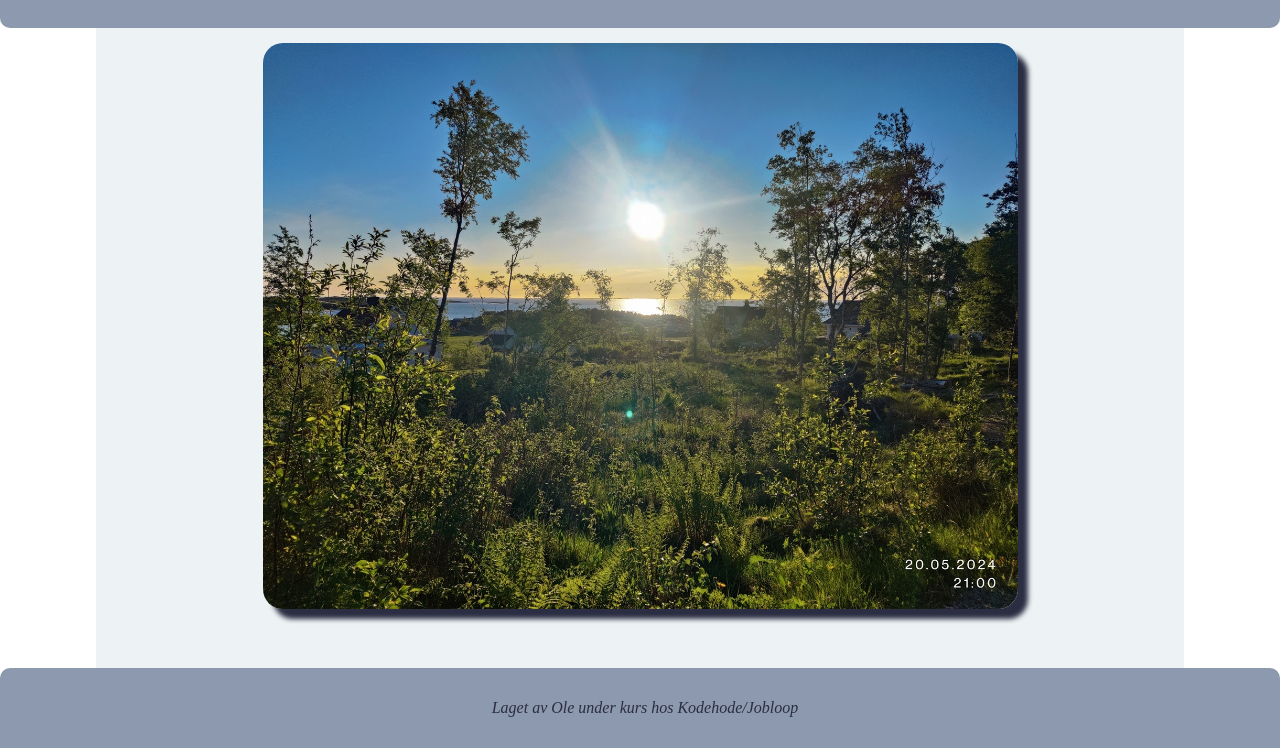
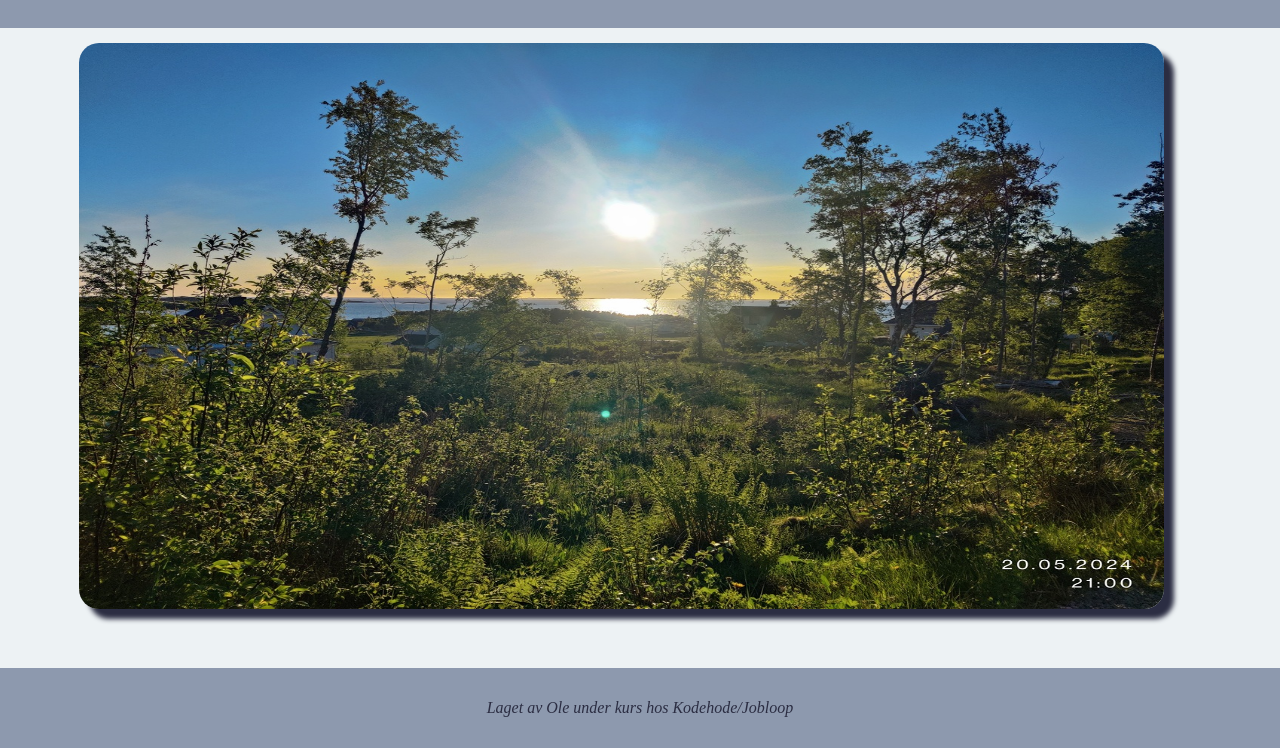
Before and after one commit to OleKodehode/first-assignment, a plain HTML site: page index.html in a window 1280 px wide. Shown: the part 52-800 px from the top of the page. Drawn offline with Linux system fonts and the light colour scheme.

Commit message:
dag 4 mer styling endringer

```diff
--- a/style.css
+++ b/style.css
@@ -13,7 +13,6 @@ D90429 - Rød */
 header {
   min-height: 10svh;
   background-color: #8d99ae;
-  border-radius: 0 0 10px 10px;
 }
 
 #title-text {
@@ -26,10 +25,13 @@ header {
   text-shadow: -1px 0 #edf2f4, 0 1px #edf2f4, 1px 0 #edf2f4, 0 -1px #edf2f4;
 }
 
+body {
+    background-color: #edf2f4;
+}
+
 main {
   height: 80svh;
-  width: 85svw;
-  background-color: #edf2f4;
+  width: 90svw;
   margin: 0 auto;
 }
 
@@ -100,7 +102,7 @@ li {
   flex: 0 0 100%;
   border-radius: 5px;
   scroll-snap-align: center;
-  max-width: 99%;
+  max-width: 95%;
   height: 95%;
 }
 
@@ -123,13 +125,14 @@ li::scroll-marker:target-current {
 }
 
 .img-container {
-  height: 95%;
+  max-height: 95%;
   display: flex;
   justify-content: center;
 }
 
 img {
-  height: 100%;
+  height: auto;
+  max-width: 100%;
   border-radius: 20px;
   box-shadow: 10px 10px 5px #2b2d42;
 }
@@ -139,9 +142,7 @@ footer {
   font-style: italic;
   min-height: 10svh;
   background-color: #8d99ae;
-  padding-left: 10px;
   align-content: center;
-  border-radius: 10px 10px 0 0;
 }
 
 #footer-text {
```
